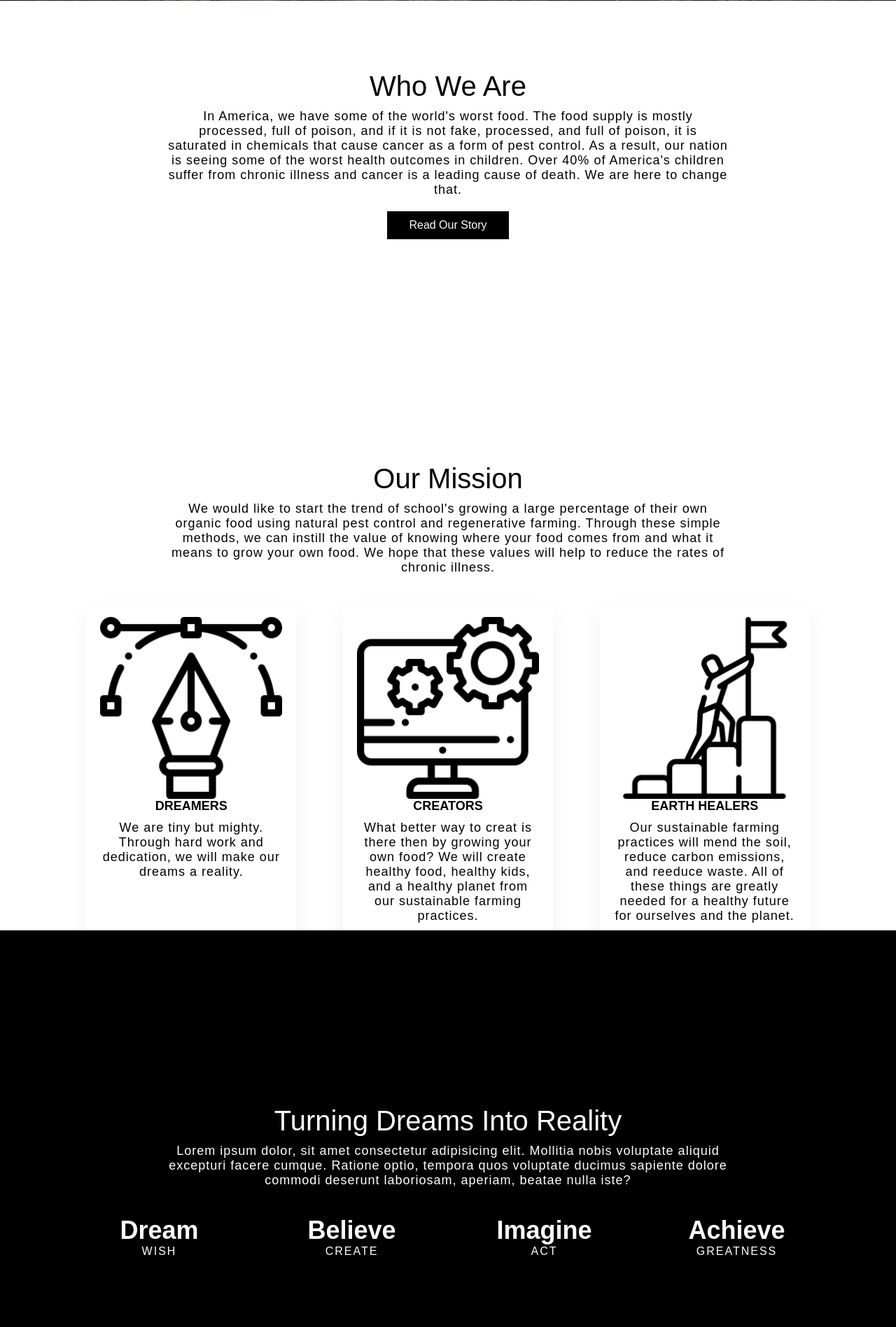
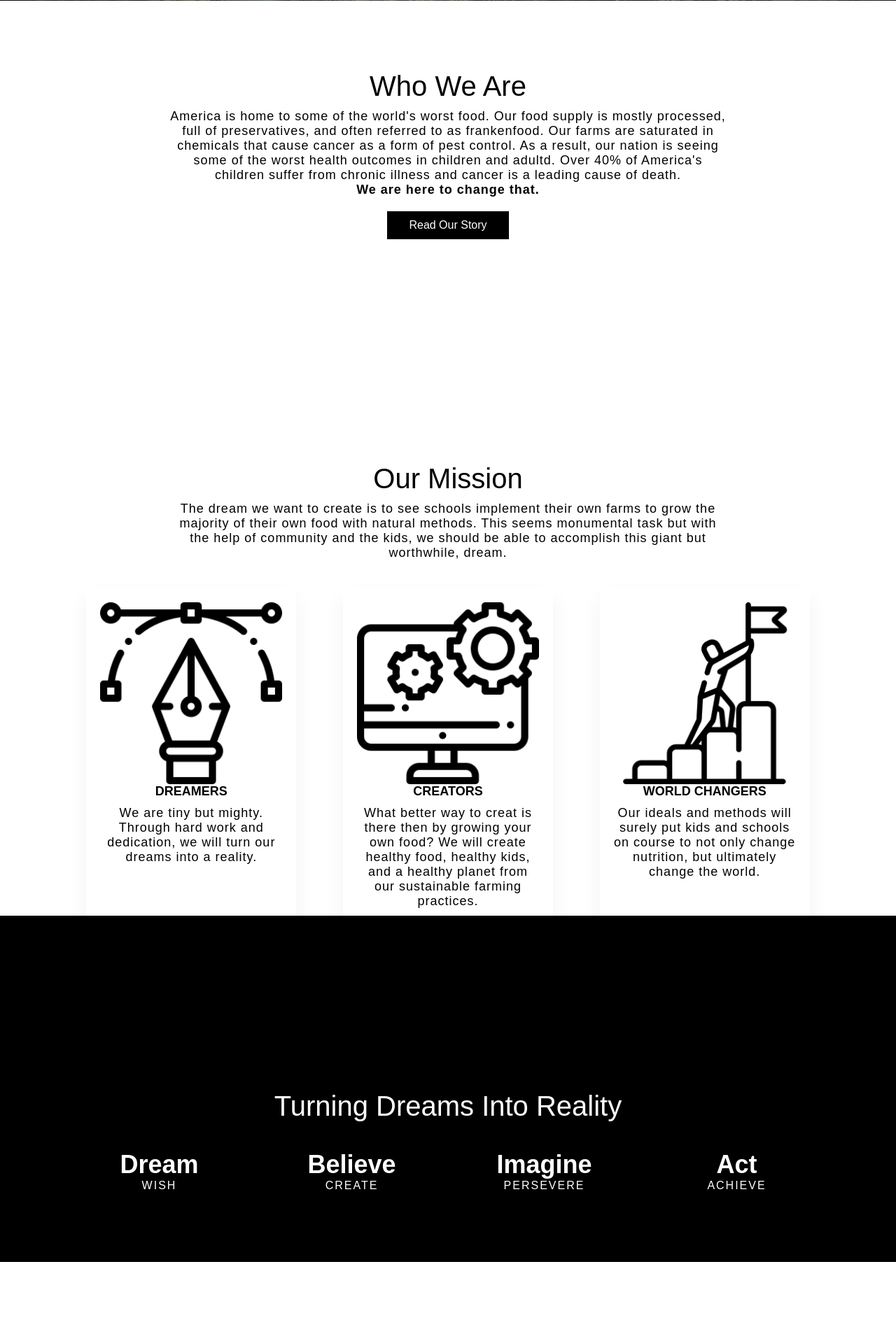
Before and after one commit to Code-Institute-Submissions/susanmarie87-The-Garden_NovResub, a Flask app: page / in a window 1280 px wide. Shown: the part 839-2736 px from the top of the page at 70% size. Run offline with Flask 2, Linux system fonts and the light colour scheme; some libraries are stand-ins or nearby versions.

Commit message:
Minor edits to paragraph sections

```diff
--- a/templates/index.html
+++ b/templates/index.html
@@ -11,11 +11,12 @@
     <div class="content">
         <div class="mxw800p">
             <h3>Who We Are</h3>
-            <p>In America, we have some of the world's worst food. The food supply is mostly processed,
-                full of poison, and if it is not fake, processed, and full of poison, it is saturated
+            <p>America is home to some of the world's worst food. Our food supply is mostly processed,
+                full of preservatives, and often referred to as frankenfood. Our farms are saturated
                 in chemicals that cause cancer as a form of pest control. As a result, our nation is seeing
-                some of the worst health outcomes in children. Over 40% of America's children suffer
-                from chronic illness and cancer is a leading cause of death. We are here to change that.</p>
+                some of the worst health outcomes in children and adultd. Over 40% of America's children suffer
+                from chronic illness and cancer is a leading cause of death.<br> <strong>We are here to change
+                    that.</strong></p>
             <a href="#" class="btn">Read Our Story</a>
         </div>
     </div>
@@ -25,10 +26,10 @@
     <div class="content">
         <div class="mxw800p">
             <h3>Our Mission</h3>
-            <p>We would like to start the trend of school's growing a large percentage of their own organic food
-                using natural pest control and regenerative farming. Through these simple methods, we can instill
-                the value of knowing where your food comes from and what it means to grow your own food. We hope
-                that these values will help to reduce the rates of chronic illness.
+            <p>The dream we want to create is to see schools implement their own farms to grow the majority of their own
+                food with natural methods.
+                This seems monumental task but with the help of community and the kids, we should be able to accomplish
+                this giant but worthwhile, dream.
         </div>
         <div class="services">
             <div class="box">
@@ -36,8 +37,8 @@
                     <img src="static/img/icon1.png">
                     <h2>Dreamers</h2>
                     <p>We are tiny but mighty.
-                        Through hard work and dedication, we will make our
-                        dreams a reality.
+                        Through hard work and dedication, we will turn our
+                        dreams into a reality.
                     </p>
                 </div>
             </div>
@@ -54,11 +55,9 @@
             <div class="box">
                 <div class="iconBX" alt="3">
                     <img src="static/img/icon3.png">
-                    <h2>Earth Healers</h2>
-                    <p>Our sustainable farming practices will mend the soil,
-                        reduce carbon emissions, and reeduce waste. All of
-                        these things are greatly needed for a healthy future
-                        for ourselves and the planet.
+                    <h2>World Changers</h2>
+                    <p>Our ideals and methods will surely put kids and schools on course to
+                        not only change nutrition, but ultimately change the world.
                     </p>
                 </div>
             </div>
@@ -69,10 +68,7 @@
     <div class="content">
         <div class="mxw800p">
             <h3>Turning Dreams Into Reality</h3>
-            <p>Lorem ipsum dolor, sit amet consectetur adipisicing elit.
-                Mollitia nobis voluptate aliquid excepturi facere cumque.
-                Ratione optio, tempora quos voluptate ducimus sapiente dolore
-                commodi deserunt laboriosam, aperiam, beatae nulla iste?</p>
+            <p></p>
         </div>
         <div class="statsBox">
             <div class="box">
@@ -85,11 +81,11 @@
             </div>
             <div class="box">
                 <h2>Imagine</h2>
-                <h4>Act</h4>
+                <h4>Persevere</h4>
             </div>
             <div class="box">
-                <h2>Achieve</h2>
-                <h4>Greatness</h4>
+                <h2>Act</h2>
+                <h4>Achieve</h4>
             </div>
         </div>
     </div>
@@ -130,9 +126,7 @@
     <div class="content">
         <div class="mxw800p">
             <h3>The Team</h3>
-            <p>Lorem ipsum dolor, sit amet consectetur adipisicing elit.
-                Mollitia nobis voluptate aliquid excepturi facere cumque.
-                Ratione optio.?</p>
+            <p>Don't let their size fool you. The kdis are working hard to change the future</p>
         </div>
         <div class="teamBx">
             <div class="member">
@@ -141,7 +135,7 @@
                 </div>
                 <div class="details">
                     <div>
-                        <h2>John Doe<br><span>Creative Director</span></h2>
+                        <h2>Gabe<br><span>Creative Director</span></h2>
                     </div>
                 </div>
             </div>
@@ -151,7 +145,7 @@
                 </div>
                 <div class="details">
                     <div>
-                        <h2>John Doe<br><span>Creative Director</span></h2>
+                        <h2>Layla<br><span>Mover & Shaker</span></h2>
                     </div>
                 </div>
             </div>
@@ -161,7 +155,7 @@
                 </div>
                 <div class="details">
                     <div>
-                        <h2>John Doe<br><span>Creative Director</span></h2>
+                        <h2>Stefani<br><span>#Boss Babe</span></h2>
                     </div>
                 </div>
             </div>
@@ -171,7 +165,7 @@
                 </div>
                 <div class="details">
                     <div>
-                        <h2>John Doe<br><span>Creative Director</span></h2>
+                        <h2>Kiera<br><span>Inspirational Lead</span></h2>
                     </div>
                 </div>
             </div>
```
